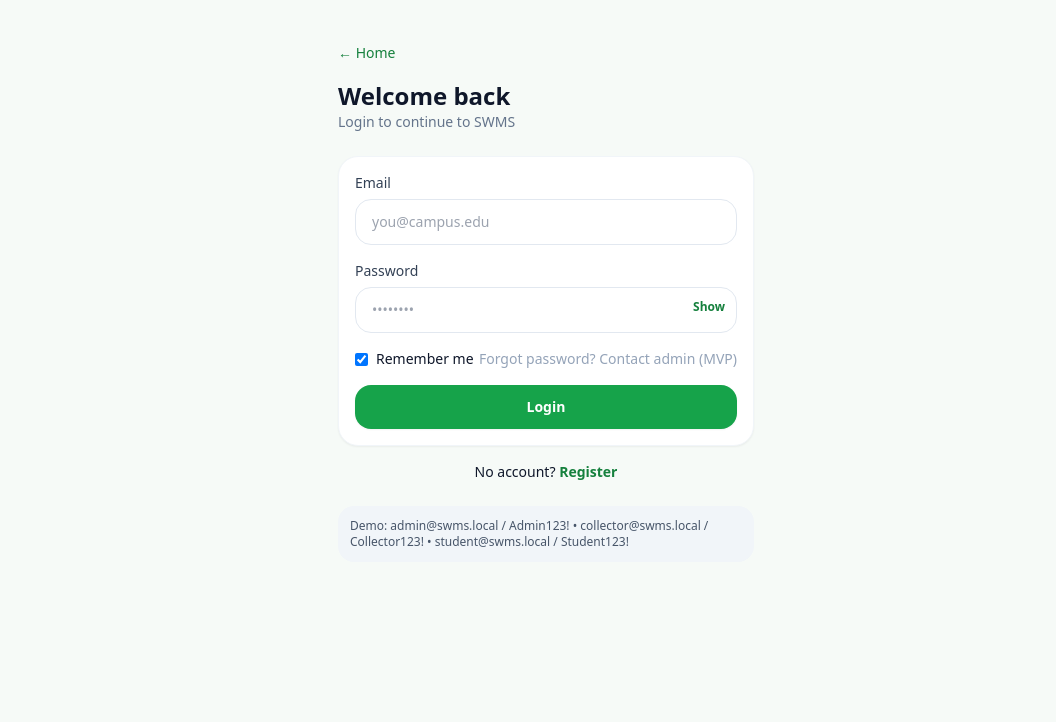
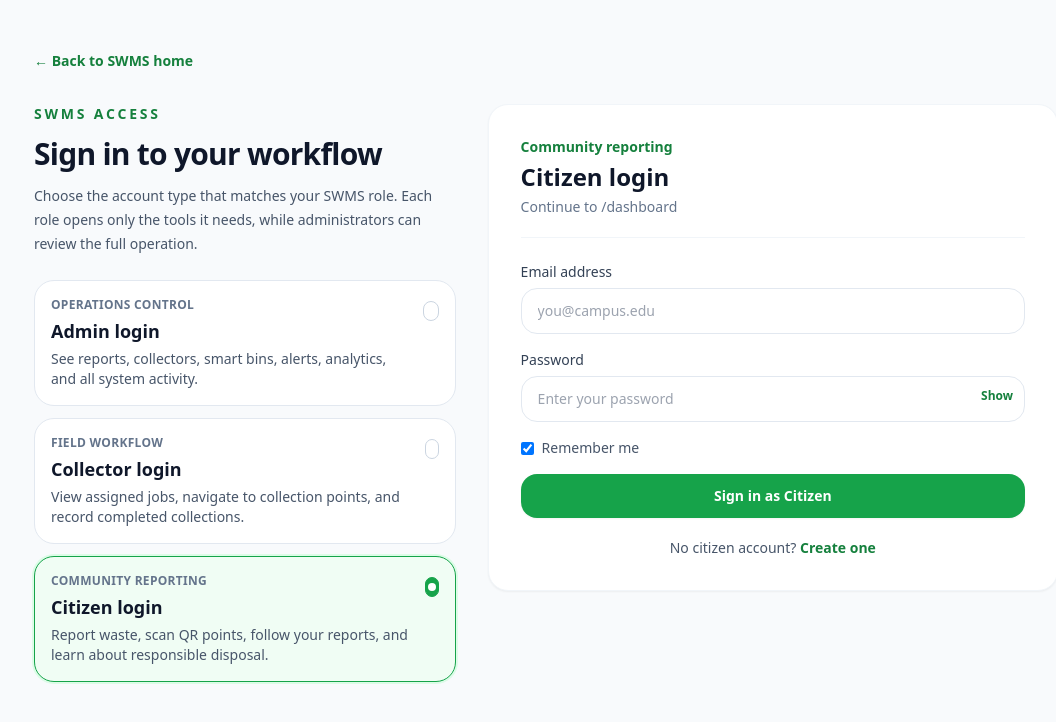
Before and after one commit to Sabondoj3/swms, a Next.js app: page /login in a window 1280 px wide. Shown: the top 722 px of the page, without its empty margins (94-1150 px from the left). Built offline with nearby package versions, Linux system fonts and the light colour scheme.

Commit message:
Add role-specific login workflows

```diff
--- a/app/login/page.tsx
+++ b/app/login/page.tsx
@@ -1,68 +1,102 @@
 "use client";
-import { Suspense, useState } from "react";
+
+import { Suspense, useMemo, useState } from "react";
 import { signIn } from "next-auth/react";
 import { useRouter, useSearchParams } from "next/navigation";
 import Link from "next/link";
 import { Button, Input, Label, Card } from "@/components/ui/primitives";
 import { ROLE_HOME } from "@/lib/constants";
 
+type LoginRole = "ADMIN" | "COLLECTOR" | "PUBLIC";
+type RoleOption = { value: LoginRole; label: string; eyebrow: string; description: string; destination: string };
+
+const ROLE_OPTIONS: RoleOption[] = [
+  { value: "ADMIN", label: "Admin", eyebrow: "Operations control", description: "See reports, collectors, smart bins, alerts, analytics, and all system activity.", destination: "/admin" },
+  { value: "COLLECTOR", label: "Collector", eyebrow: "Field workflow", description: "View assigned jobs, navigate to collection points, and record completed collections.", destination: "/collector" },
+  { value: "PUBLIC", label: "Citizen", eyebrow: "Community reporting", description: "Report waste, scan QR points, follow your reports, and learn about responsible disposal.", destination: "/dashboard" },
+];
+
 function LoginForm() {
   const router = useRouter();
   const params = useSearchParams();
+  const initialRole = params.get("role")?.toUpperCase();
+  const [role, setRole] = useState<LoginRole>(initialRole === "ADMIN" || initialRole === "COLLECTOR" ? initialRole : "PUBLIC");
   const [email, setEmail] = useState("");
   const [password, setPassword] = useState("");
   const [show, setShow] = useState(false);
   const [remember, setRemember] = useState(true);
   const [err, setErr] = useState("");
   const [loading, setLoading] = useState(false);
+  const selected = useMemo(() => ROLE_OPTIONS.find((option) => option.value === role) ?? ROLE_OPTIONS[2], [role]);
+
+  function selectRole(nextRole: LoginRole) {
+    setRole(nextRole);
+    setErr("");
+    const callbackUrl = params.get("callbackUrl");
+    const query = new URLSearchParams({ role: nextRole.toLowerCase() });
+    if (callbackUrl) query.set("callbackUrl", callbackUrl);
+    router.replace(`/login?${query.toString()}`);
+  }
 
   async function submit(e: React.FormEvent) {
     e.preventDefault();
-    setErr(""); setLoading(true);
-    const res = await signIn("credentials", { email, password, redirect: false, callbackUrl: params.get("callbackUrl") ?? undefined });
+    setErr("");
+    setLoading(true);
+    const res = await signIn("credentials", { email, password, workflowRole: role, redirect: false });
     setLoading(false);
-    if (!res || res.error) { setErr("Invalid email or password"); return; }
-    // Fetch session to decide home
-    const s = await fetch("/api/auth/session").then((r) => r.json()).catch(() => null);
-    const role = (s?.user as { role?: string } | undefined)?.role ?? "PUBLIC";
-    const cb = params.get("callbackUrl");
-    router.push(cb ?? ROLE_HOME[role] ?? "/dashboard");
+    if (!res || res.error) {
+      setErr(`We couldn't sign you in as a ${selected.label.toLowerCase()}. Check your credentials and choose the account type assigned to you.`);
+      return;
+    }
+    const session = await fetch("/api/auth/session").then((response) => response.json()).catch(() => null);
+    const actualRole = (session?.user as { role?: string } | undefined)?.role ?? role;
+    const callbackUrl = params.get("callbackUrl");
+    const safeCallback = callbackUrl && isAllowedDestination(callbackUrl, actualRole) ? callbackUrl : ROLE_HOME[actualRole] ?? selected.destination;
+    router.push(safeCallback);
     router.refresh();
   }
 
   return (
-    <main className="mx-auto max-w-md px-4 py-10">
-      <Link href="/" className="text-sm text-green-700">← Home</Link>
-      <h1 className="mt-4 text-2xl font-extrabold">Welcome back</h1>
-      <p className="text-sm text-slate-500">Login to continue to SWMS</p>
-      <Card className="mt-6">
-        <form onSubmit={submit} className="flex flex-col gap-4">
-          {err ? <p className="rounded-lg bg-red-50 p-3 text-sm text-red-700">{err}</p> : null}
-          <div><Label>Email</Label><Input type="email" required value={email} onChange={(e) => setEmail(e.target.value)} placeholder="you@campus.edu" /></div>
-          <div>
-            <Label>Password</Label>
-            <div className="relative">
-              <Input type={show ? "text" : "password"} required value={password} onChange={(e) => setPassword(e.target.value)} placeholder="••••••••" />
-              <button type="button" onClick={() => setShow(!show)} className="absolute right-3 top-3 text-xs font-semibold text-green-700">{show ? "Hide" : "Show"}</button>
+    <main className="min-h-screen bg-slate-50 px-4 py-8 md:py-12">
+      <div className="mx-auto max-w-5xl">
+        <Link href="/" className="text-sm font-semibold text-green-700">← Back to SWMS home</Link>
+        <div className="mt-8 grid gap-8 md:grid-cols-[0.85fr_1.15fr] md:items-start">
+          <section>
+            <p className="text-sm font-bold uppercase tracking-[0.2em] text-green-700">SWMS access</p>
+            <h1 className="mt-3 text-3xl font-extrabold tracking-tight text-slate-900">Sign in to your workflow</h1>
+            <p className="mt-3 max-w-md text-sm leading-6 text-slate-600">Choose the account type that matches your SWMS role. Each role opens only the tools it needs, while administrators can review the full operation.</p>
+            <div className="mt-6 space-y-3">
+              {ROLE_OPTIONS.map((option) => {
+                const active = option.value === role;
+                return <button key={option.value} type="button" onClick={() => selectRole(option.value)} className={`w-full rounded-2xl border p-4 text-left transition ${active ? "border-green-600 bg-green-50 shadow-sm ring-2 ring-green-100" : "border-slate-200 bg-white hover:border-green-300"}`}><div className="flex items-start justify-between gap-3"><div><p className="text-xs font-bold uppercase tracking-wide text-slate-500">{option.eyebrow}</p><p className="mt-1 text-lg font-bold text-slate-900">{option.label} login</p><p className="mt-1 text-sm leading-5 text-slate-600">{option.description}</p></div><span className={`mt-1 grid h-5 w-5 place-items-center rounded-full border ${active ? "border-green-600 bg-green-600" : "border-slate-300"}`}>{active ? <span className="h-2 w-2 rounded-full bg-white" /> : null}</span></div></button>;
+              })}
             </div>
-          </div>
-          <label className="flex items-center justify-between text-sm">
-            <span className="flex items-center gap-2"><input type="checkbox" checked={remember} onChange={(e) => setRemember(e.target.checked)} /> Remember me</span>
-            <span className="text-slate-400">Forgot password? Contact admin (MVP)</span>
-          </label>
-          <Button disabled={loading}>{loading ? "Signing in…" : "Login"}</Button>
-        </form>
-      </Card>
-      <p className="mt-4 text-center text-sm">No account? <Link href="/register" className="font-semibold text-green-700">Register</Link></p>
-      <div className="mt-6 rounded-xl bg-slate-100 p-3 text-xs text-slate-600">Demo: admin@swms.local / Admin123! • collector@swms.local / Collector123! • student@swms.local / Student123!</div>
+          </section>
+          <Card className="bg-white p-6 shadow-sm md:p-8">
+            <div className="border-b border-slate-100 pb-5"><p className="text-sm font-semibold text-green-700">{selected.eyebrow}</p><h2 className="mt-1 text-2xl font-extrabold">{selected.label} login</h2><p className="mt-1 text-sm text-slate-500">Continue to {selected.destination}</p></div>
+            <form onSubmit={submit} className="mt-6 flex flex-col gap-4">
+              {params.get("registered") ? <p className="rounded-lg bg-green-50 p-3 text-sm text-green-800">Your citizen account is ready. Sign in below.</p> : null}
+              {err ? <p role="alert" className="rounded-lg bg-red-50 p-3 text-sm text-red-700">{err}</p> : null}
+              <div><Label>Email address</Label><Input type="email" required autoComplete="email" value={email} onChange={(e) => setEmail(e.target.value)} placeholder={role === "PUBLIC" ? "you@campus.edu" : `${selected.label.toLowerCase()}@swms.local`} /></div>
+              <div><Label>Password</Label><div className="relative"><Input type={show ? "text" : "password"} required autoComplete={remember ? "current-password" : "off"} value={password} onChange={(e) => setPassword(e.target.value)} placeholder="Enter your password" /><button type="button" onClick={() => setShow(!show)} className="absolute right-3 top-3 text-xs font-semibold text-green-700">{show ? "Hide" : "Show"}</button></div></div>
+              <label className="flex items-center gap-2 text-sm text-slate-600"><input type="checkbox" checked={remember} onChange={(e) => setRemember(e.target.checked)} /> Remember me</label>
+              <Button disabled={loading}>{loading ? "Signing in…" : `Sign in as ${selected.label}`}</Button>
+            </form>
+            {role === "PUBLIC" ? <p className="mt-5 text-center text-sm text-slate-600">No citizen account? <Link href="/register" className="font-semibold text-green-700">Create one</Link></p> : <p className="mt-5 text-center text-xs text-slate-500">Admin and collector accounts are issued by an authorized SWMS administrator.</p>}
+          </Card>
+        </div>
+      </div>
     </main>
   );
 }
 
+function isAllowedDestination(destination: string, actualRole: string) {
+  const path = destination.startsWith("/") ? destination : "/";
+  if (actualRole === "ADMIN" || actualRole === "SUPER_ADMIN") return true;
+  if (actualRole === "COLLECTOR") return path.startsWith("/collector") || path.startsWith("/notifications") || path.startsWith("/points");
+  return path.startsWith("/dashboard") || path.startsWith("/report") || path.startsWith("/reports") || path.startsWith("/my-reports") || path.startsWith("/scan") || path.startsWith("/points") || path.startsWith("/notifications");
+}
+
 export default function LoginPage() {
-  return (
-    <Suspense fallback={<main className="p-8 text-sm">Loading…</main>}>
-      <LoginForm />
-    </Suspense>
-  );
+  return <Suspense fallback={<main className="p-8 text-sm">Loading…</main>}><LoginForm /></Suspense>;
 }
--- a/lib/auth.ts
+++ b/lib/auth.ts
@@ -10,12 +10,23 @@ export const authOptions: NextAuthOptions = {
   providers: [
     CredentialsProvider({
       name: "Credentials",
-      credentials: { email: { label: "Email", type: "email" }, password: { label: "Password", type: "password" } },
+      credentials: {
+        email: { label: "Email", type: "email" },
+        password: { label: "Password", type: "password" },
+        workflowRole: { label: "Workflow role", type: "text" },
+      },
       async authorize(credentials) {
-        if (!credentials?.email || !credentials?.password) return null;
+        if (!credentials?.email || !credentials?.password || !credentials.workflowRole) return null;
         const email = credentials.email.toLowerCase().trim();
         const user = await prisma.user.findUnique({ where: { email } });
         if (!user || !user.isActive) return null;
+        const requestedRole = credentials.workflowRole.toUpperCase();
+        const roleMatches = requestedRole === "ADMIN"
+          ? user.role === "ADMIN" || user.role === "SUPER_ADMIN"
+          : requestedRole === "COLLECTOR"
+            ? user.role === "COLLECTOR"
+            : requestedRole === "PUBLIC" && user.role === "PUBLIC";
+        if (!roleMatches) return null;
         const ok = await bcrypt.compare(credentials.password, user.passwordHash);
         if (!ok) return null;
         await audit({ actorId: user.id, action: "LOGIN", entity: "User", entityId: user.id }).catch(() => {});
```
Also changed, not shown: middleware.ts (+12 -3 lines).
